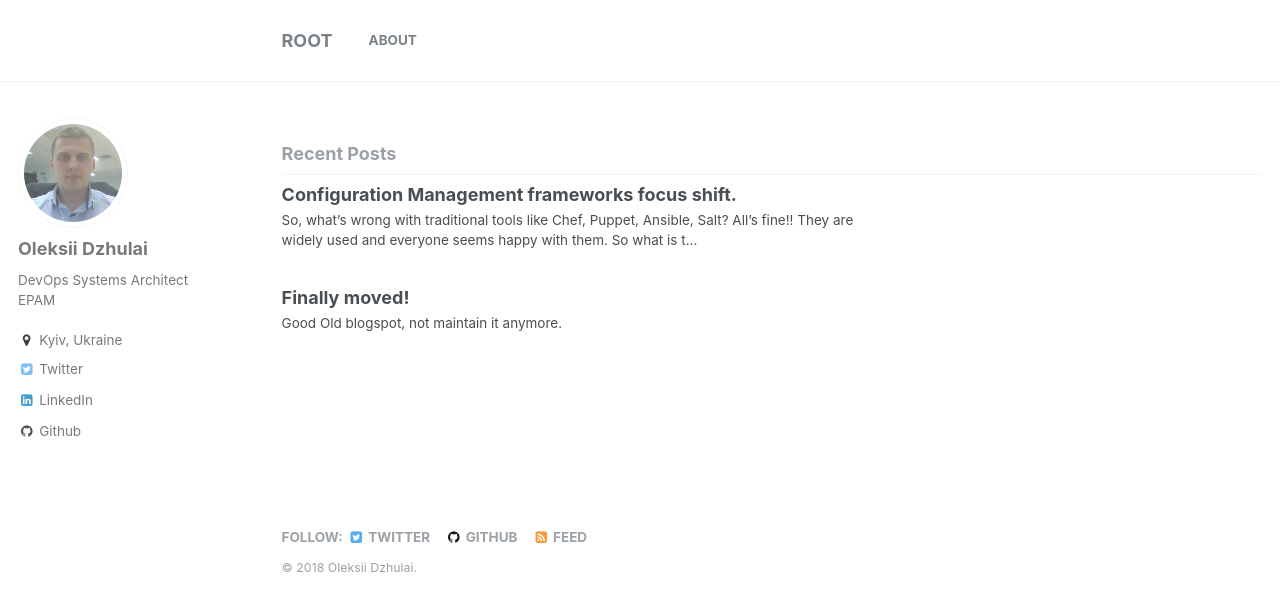
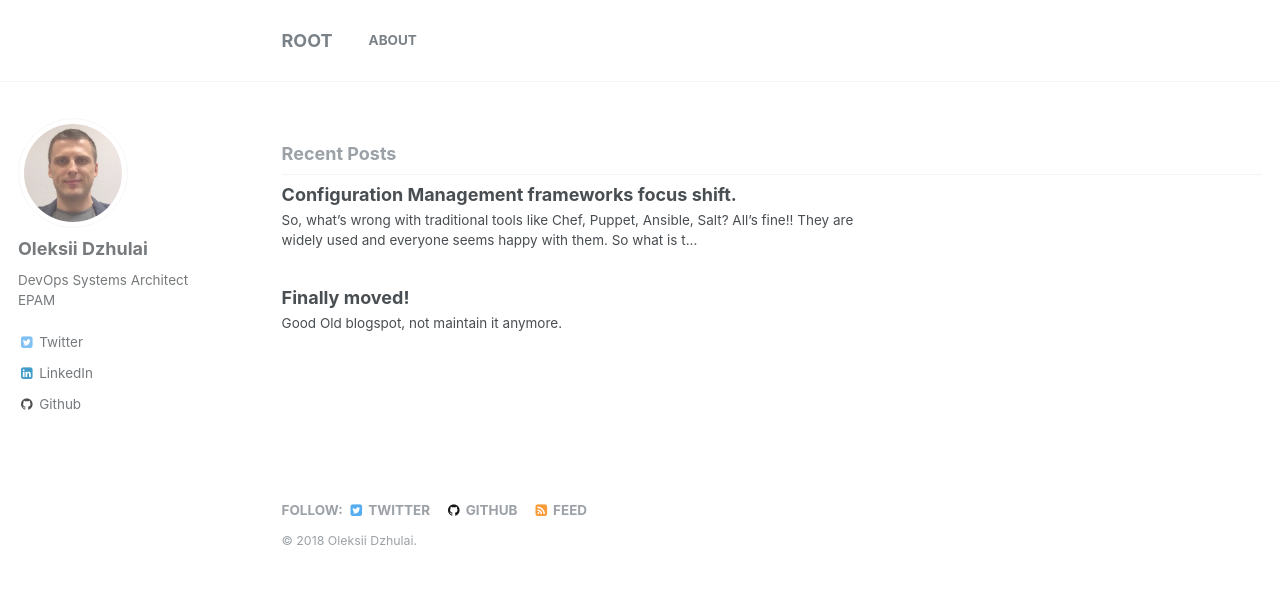
Before and after one commit to nixlike/nixlike.github.io, a Jekyll site: the page built from index.html, in a window 1280 px wide. Shown: the top 611 px of the page. Built offline with Jekyll 4.4.1, drawn with Linux system fonts in a browser that asks for light colours; the list of posts is cut into pages by our own code.

Commit message:
Minor update

```diff
--- a/_config.yml
+++ b/_config.yml
@@ -64,7 +64,7 @@ author:
   name             : "Oleksii Dzhulai"
   avatar           : "bio-photo.jpg"
   bio              : "DevOps Systems Architect EPAM"
-  location         : "Kyiv, Ukraine"
+  location         :
   email            :
   uri              :
   bitbucket        :
@@ -73,7 +73,7 @@ author:
   flickr           :
   facebook         :
   foursquare       :
-  github           : "nixlike"
+  github           : "odzhu"
   google_plus      :
   keybase          :
   instagram        :
```
Also changed, not shown: Gemfile.lock, images/bio-photo.jpg.
